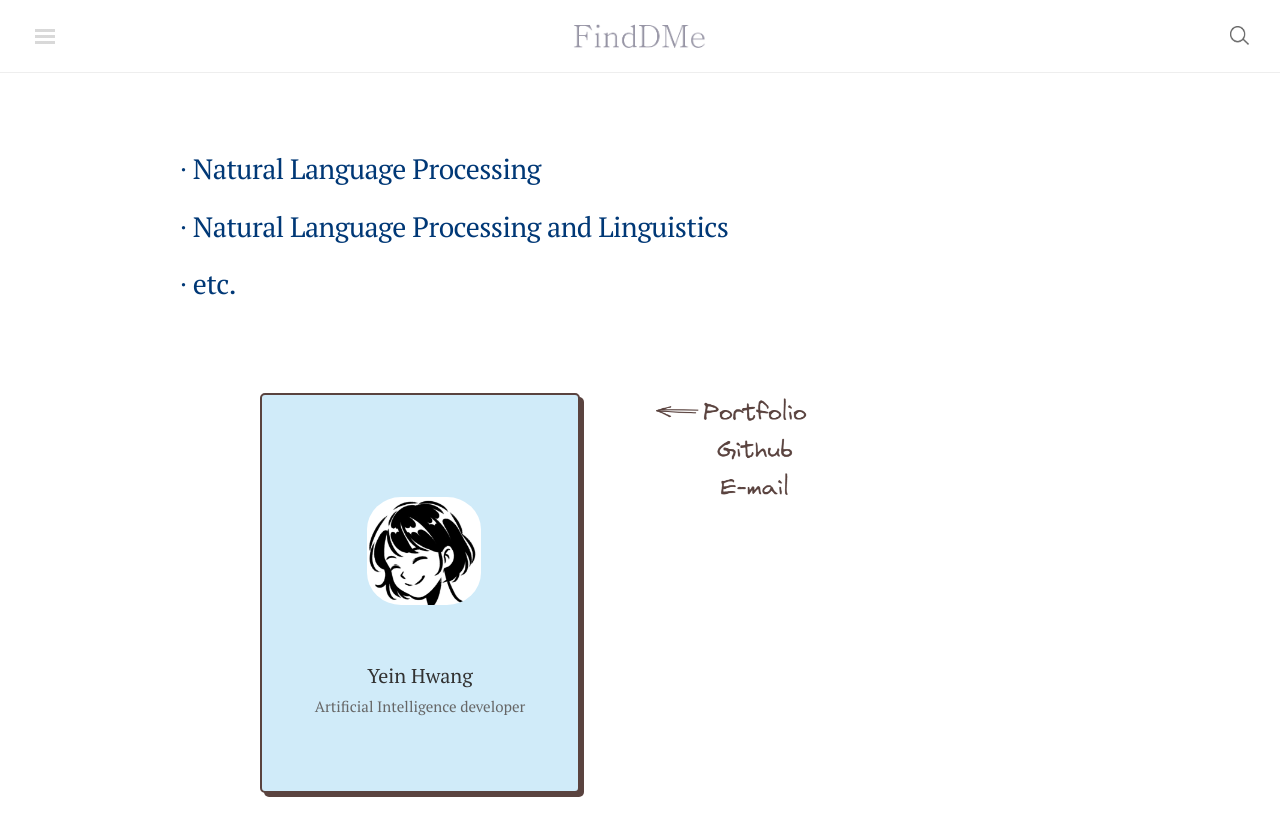
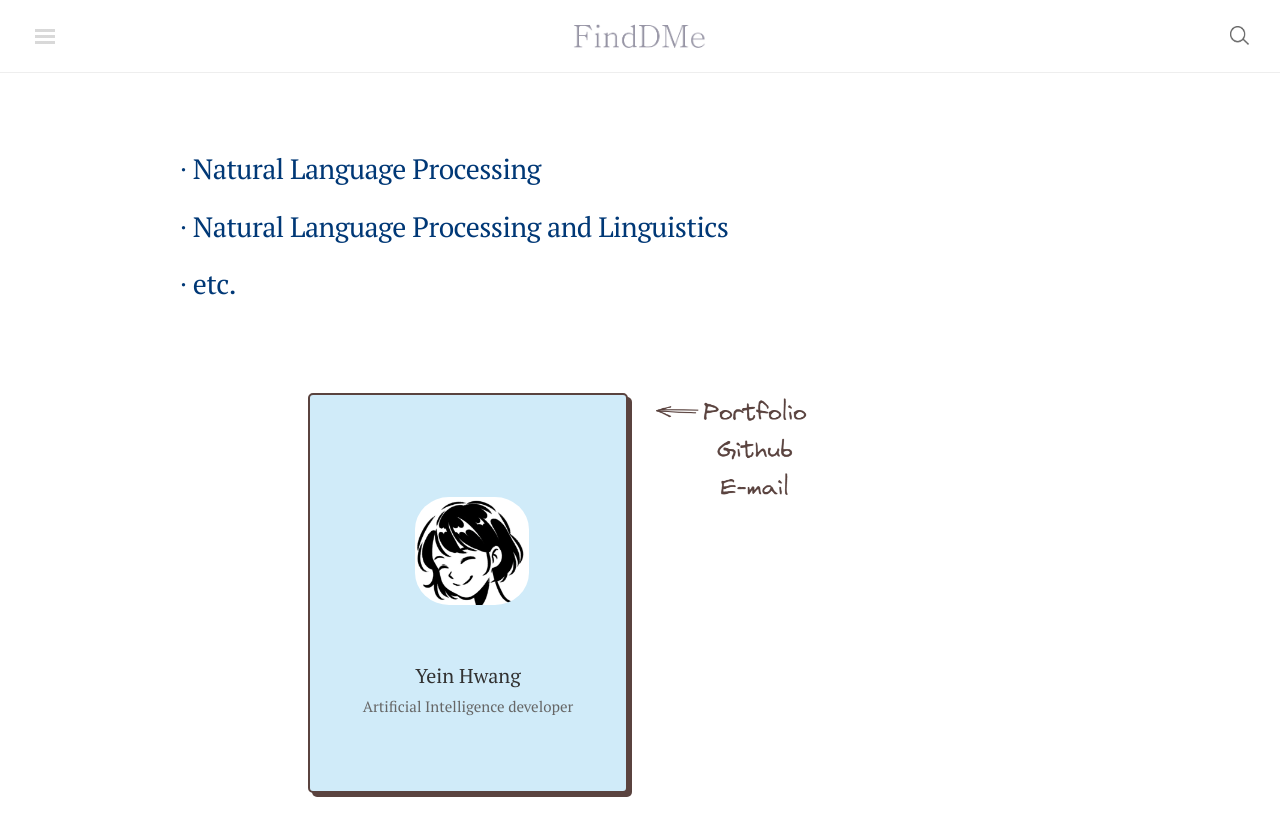
Before and after one commit to finddme/finddme.github.io, a Jekyll site: the page built from index.html, in a window 1280 px wide and 929 px high. Shown: the top 836 px of the window. Built offline with Jekyll 4.4.1, drawn with Linux system fonts in a browser that asks for light colours; nearby versions of some CDN libraries; comment, search, counter and statistics services are not loaded.

Commit message:
Update index.html

```diff
--- a/index.html
+++ b/index.html
@@ -85,7 +85,7 @@
 <!--       <div class="card" onclick="location.href='https://finddme.github.io/about/';" style=" cursor: pointer; float: right;"> -->
 <!--       <div class="card" onclick="location.href='https://finddme.github.io/blog/portfolio/';" style=" cursor: pointer; float: center; width: 40%; margin-right: 256px;" > -->
 <!--       <div class="card" onclick="location.href='https://finddme.github.io/blog/portfolio/';" style=" cursor: pointer; float: center; margin-right: 256px;" > -->
-      <div class="card" onclick="location.href='https://finddme.github.io/blog/portfolio/';" style=" cursor: pointer; float: center;  margin-left: 80px;" >
+      <div class="card" onclick="location.href='https://finddme.github.io/blog/portfolio/';" style=" cursor: pointer; float: center;  margin-left: 128px;" >
         <div class="card-photo"></div>
         <div class="card-title">Yein Hwang<br>
             <span>Artificial Intelligence developer</span>
```
